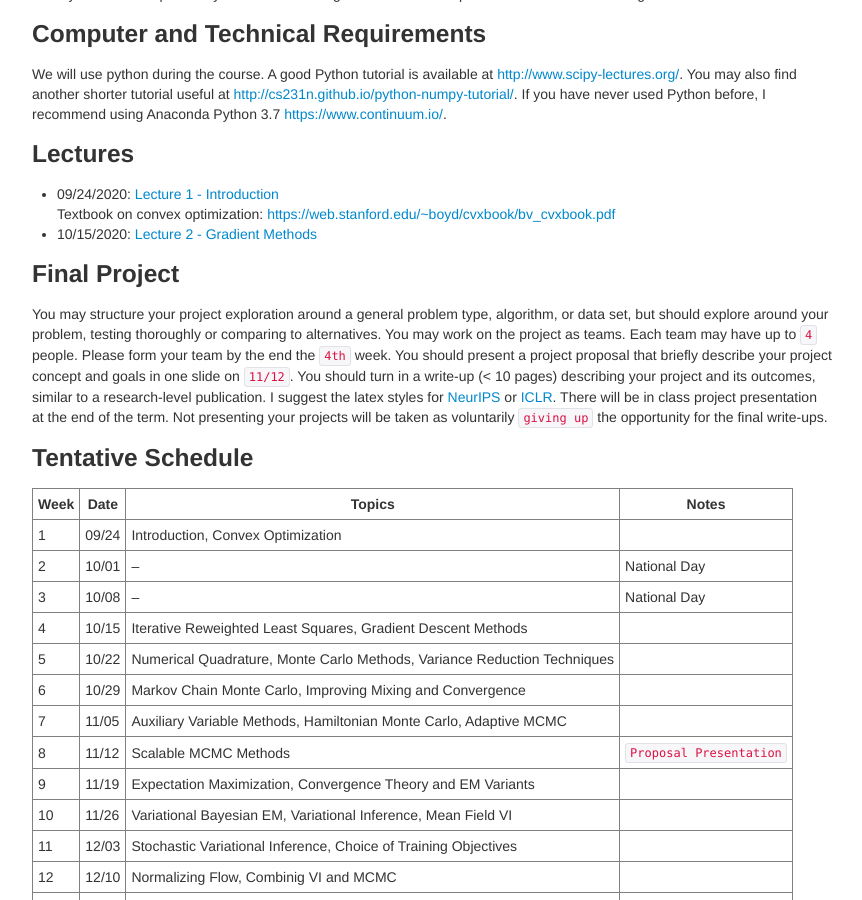
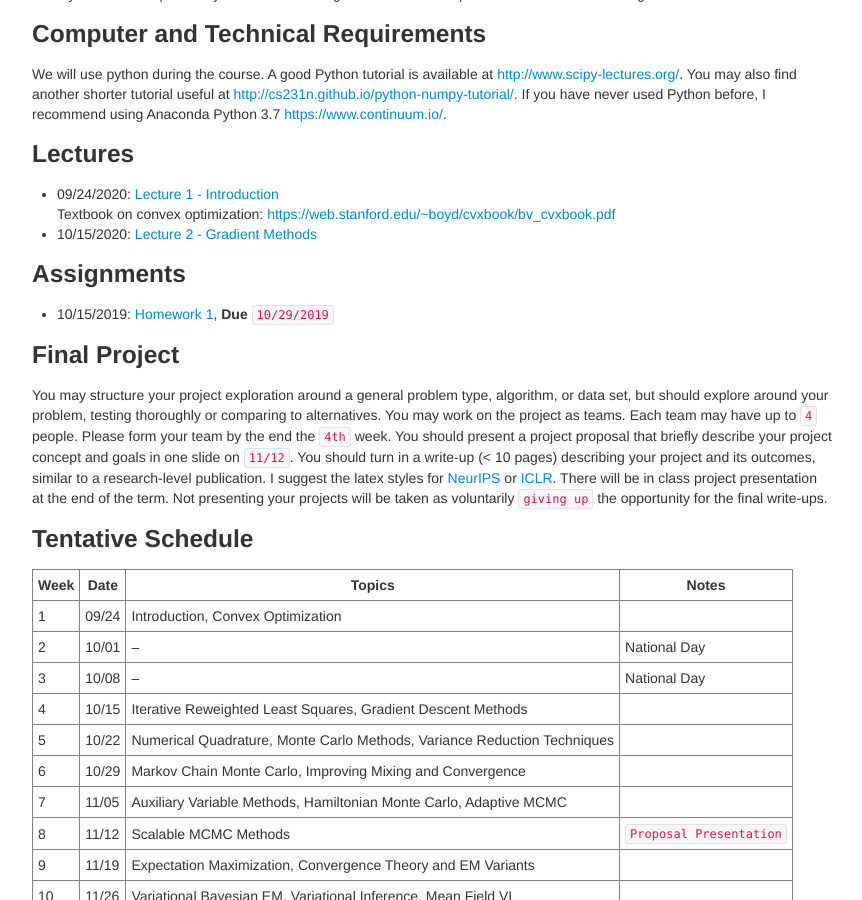
Before and after one commit to zcrabbit/zcrabbit.github.io, a Jekyll site: the page built from courses/smcm-f20.md, in a window 1280 px wide and 900 px high, scrolled down 939 px. Shown: the whole window, without its empty margins (208-1070 px from the left). Built offline with Jekyll 4.4.1, drawn with Linux system fonts in a browser that asks for light colours.

Commit message:
homework 1 out

```diff
--- a/courses/smcm-f20.md
+++ b/courses/smcm-f20.md
@@ -40,6 +40,10 @@ We will use python during the course. A good Python tutorial is available at <ht
   Textbook on convex optimization: <https://web.stanford.edu/~boyd/cvxbook/bv_cvxbook.pdf>
 - 10/15/2020: [Lecture 2 - Gradient Methods]({{sites.baseurl}}/static/slides/smcm_fall20/lec02.pdf)
 
+
+### Assignments
+- 10/15/2019: [Homework 1]({{sites.baseurl}}/static/slides/smcm_fall20/hw01.pdf), **Due** `10/29/2019`
+
 ### Final Project
 You may structure your project exploration around a general problem type, algorithm, or data set, but should explore around your problem, testing thoroughly or comparing to alternatives. You may work on the project as teams. Each team may have up to `4` people. Please form your team by the end the `4th` week. You should present a project proposal that briefly describe your project concept and goals in one slide on `11/12`. You should turn in a write-up (< 10 pages) describing your project and its outcomes, similar to a research-level publication. I suggest the latex styles for [NeurIPS](https://nips.cc/Conferences/2019/PaperInformation/StyleFiles) or [ICLR](https://iclr.cc/Conferences/2019/CallForPapers). There will be in class project presentation at the end of the term. Not presenting your projects will be taken as voluntarily `giving up` the opportunity for the final write-ups.
 
```
Also changed, not shown: 3 other files.
